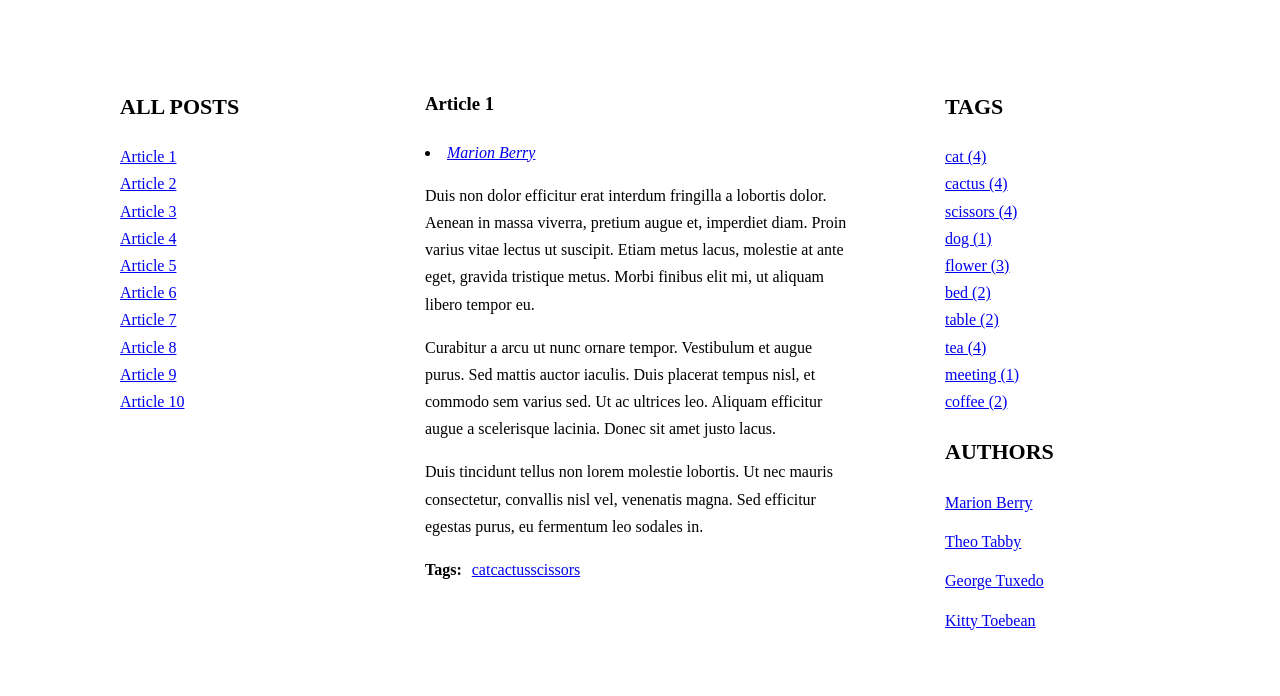
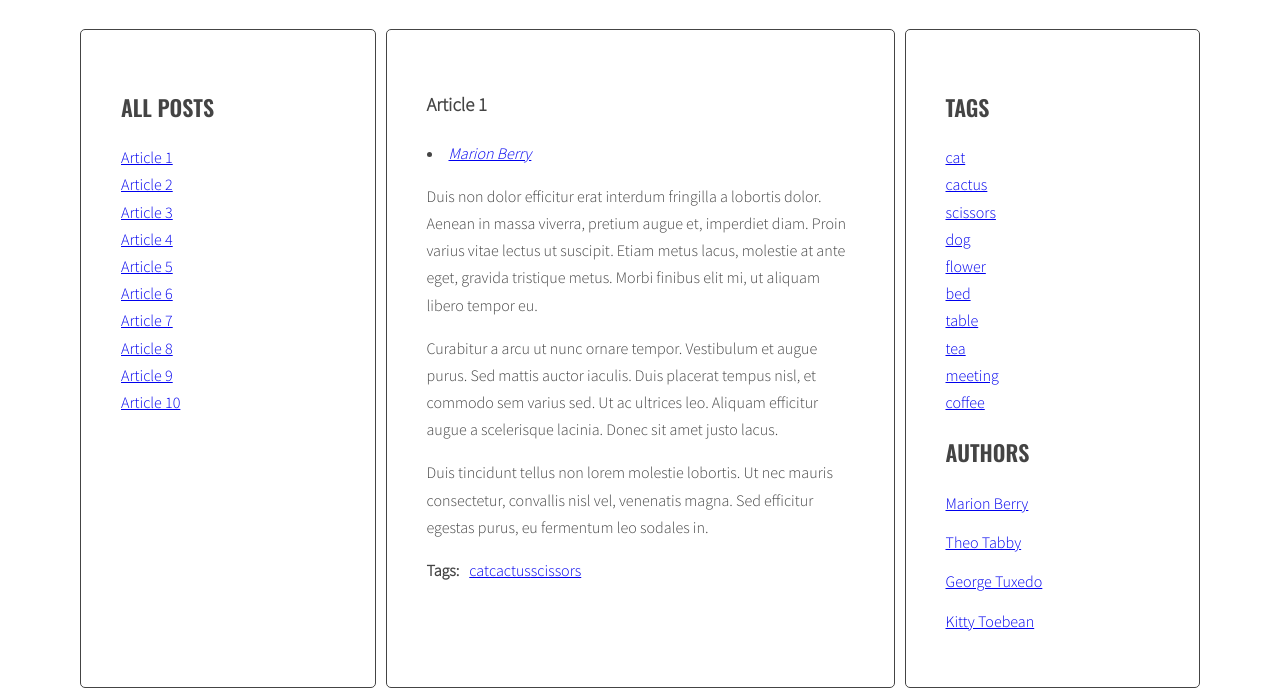
Before and after one commit to iiimoood/javascript-blog, a website: page index.html in a window 1280 px wide. Shown: the part 214-910 px from the top of the page. Drawn offline with nearby package versions, Linux system fonts and the light colour scheme.

Commit message:
Add calculateTagsParams and calculateTagClass functions, fix allTagsHTML

```diff
--- a/css/style.css
+++ b/css/style.css
@@ -1,122 +1 @@
-@import url("https://fonts.googleapis.com/css?family=Oswald:400,600|Sacramento|Source+Sans+Pro:300&subset=latin-ext");
-
-/* Variables */
-
-$color-light: #fff;
-$color-dark: #444;
-
-$font-logo: "Sacramento", cursive;
-$font-header: "Oswald", sans-serif;
-$font-text: "Source Sans Pro", sans-serif;
-
-/* Global */
-
-*,
-*::before,
-*::after {
-  box-sizing: border-box;
-}
-
-body {
-  background: $color-light;
-  font-family: $font-text;
-  color: $color-dark;
-  font-weight: 300;
-  font-size: 16px;
-  line-height: 1.7;
-}
-
-.container {
-  max-width: 1140px;
-  margin: 0 auto;
-}
-
-.section-title {
-  font-size: 22px;
-  text-transform: uppercase;
-  font-family: $font-header;
-  font-weight: 600;
-  span {
-    text-transform: none;
-    font-weight: 400;
-    color: lighten($color-dark, 20%);
-  }
-}
-
-/* Layout */
-
-.wrapper {
-  display: flex;
-  margin-left: 10px;
-}
-
-.sidebar {
-  flex: 1 0 0;
-}
-
-.posts {
-  flex: 2 0 0;
-}
-
-.sidebar,
-.posts {
-  background: $color-light;
-  margin-right: 10px;
-  padding: 40px;
-  border: 1px solid $color-dark;
-  border-radius: 5px;
-}
-
-/* Logo */
-
-.logo {
-  font-family: $font-logo;
-  font-weight: 400;
-  font-size: 104px;
-  line-height: 1;
-  text-align: center;
-}
-
-/* Lists */
-
-.list {
-  list-style-type: none;
-  margin: 0;
-  padding: 0;
-  .active {
-    font-weight: bold;
-  }
-}
-
-.list-horizontal {
-  li {
-    display: inline-block;
-  }
-}
-
-/* Authors */
-
-.authors {
-  li {
-    margin-bottom: 12px;
-  }
-}
-
-/* Post */
-
-.post {
-  display: none;
-}
-.active {
-  display: block;
-}
-.post-author {
-  font-style: italic;
-}
-
-.post-tags {
-  display: flex;
-  p {
-    margin: 0 10px 0 0;
-  }
-}
+@import"https://fonts.googleapis.com/css?family=Oswald:400,600|Sacramento|Source+Sans+Pro:300&subset=latin-ext";*,*::before,*::after{box-sizing:border-box}body{background:#fff;font-family:"Source Sans Pro",sans-serif;color:#444;font-weight:300;font-size:16px;line-height:1.7}.container{max-width:1140px;margin:0 auto}.section-title{font-size:22px;text-transform:uppercase;font-family:"Oswald",sans-serif;font-weight:600}.section-title span{text-transform:none;font-weight:400;color:#777}.wrapper{display:flex;margin-left:10px}.sidebar{flex:1 0 0}.posts{flex:2 0 0}.sidebar,.posts{background:#fff;margin-right:10px;padding:40px;border:1px solid #444;border-radius:5px}.logo{font-family:"Sacramento",cursive;font-weight:400;font-size:104px;line-height:1;text-align:center}.list{list-style-type:none;margin:0;padding:0}.list .active{font-weight:bold}.list-horizontal li{display:inline-block}.authors li{margin-bottom:12px}.post{display:none}.active{display:block}.post-author{font-style:italic}.post-tags{display:flex}.post-tags p{margin:0 10px 0 0}
--- a/js/script.js
+++ b/js/script.js
@@ -32,7 +32,9 @@ const optArticleSelector = '.post',
   optArticleTagsSelector = '.post-tags .list',
   optTagsListSelector = '.tags.list',
   optArticleAuthorSelector = '.post-author',
-  optAuthorListSelector = '.authors.list';
+  optAuthorListSelector = '.authors.list',
+  optCloudClassCount = 5,
+  optCloudClassPrefix = 'tag-size-';
 
 function generateTitleLinks(customSelector = '') {
   const titleList = document.querySelector(optTitleListSelector);
@@ -65,6 +67,24 @@ function generateTitleLinks(customSelector = '') {
 
 generateTitleLinks();
 
+function calculateTagsParams(tags) {
+  const params = { max: 0, min: 999999 };
+  for (let tag in tags) {
+    console.log(tag + ' is used ' + tags[tag] + ' times');
+    params.max = Math.max(tags[tag], params.max);
+    params.min = Math.min(tags[tag], params.min);
+  }
+  return params;
+}
+
+function calculateTagClass(count, params) {
+  const normalizedCount = count - params.min;
+  const normalizedMax = params.max - params.min;
+  const percentage = normalizedCount / normalizedMax;
+  const classNumber = Math.floor(percentage * (optCloudClassCount - 1) + 1);
+  return optCloudClassPrefix, classNumber;
+}
+
 function generateTags() {
   let allTags = {};
   const articles = document.querySelectorAll(optArticleSelector);
@@ -88,17 +108,21 @@ function generateTags() {
     tagsWrapper.innerHTML = html;
   }
   const tagList = document.querySelector(optTagsListSelector);
+
+  const tagsParams = calculateTagsParams(allTags);
+  console.log('tagsParams:', tagsParams);
   let allTagsHTML = '';
 
   for (let tag in allTags) {
-    allTagsHTML +=
+    const tagLinkHTML =
       '<li><a href="#tag-' +
       tag +
-      '"><span>' +
+      '" class="tag-size-' +
+      calculateTagClass(allTags[tag], tagsParams) +
+      '" ><span>' +
       tag +
-      ' (' +
-      allTags[tag] +
-      ')</span></a></li>';
+      ' </span></a></li>';
+    allTagsHTML += tagLinkHTML;
   }
 
   tagList.innerHTML = allTagsHTML;
```
